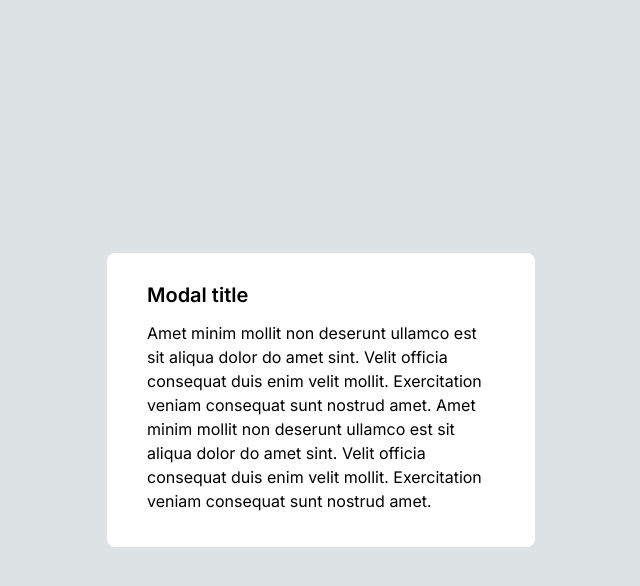
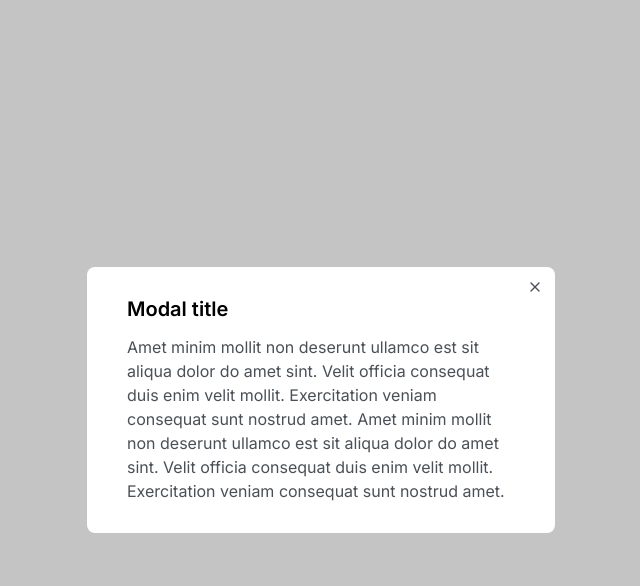
Before and after one commit to js-tasks-ru/htmlcss-20250522_ekaterina021, a website: page 05-lection3/02-modal/index.html in a window 1280 px wide. Both pictures are taken after a click on the button "Primary". Shown: the whole page, without its empty margins (319-959 px from the left). Drawn offline with Linux system fonts and the light colour scheme.

Commit message:
fix review comments

```diff
--- a/05-lection3/02-modal/index.html
+++ b/05-lection3/02-modal/index.html
@@ -10,12 +10,15 @@
     <body>
         <button id="modal-open" class="button button_primary">Primary</button>
         <div id="modal" class="modal">
-            <div class="modal_content">
-                <div class="modal_header">
-                    <div class="modal_title">Modal title</div>
-                    <img id="modal-close" class="modal_cross" src="../..//assets/images/x.svg"></img>
+            <div class="modal__content">
+                <svg id="modal-close" class="modal__cross" width="16" height="16" viewBox="0 0 16 16" fill="none" xmlns="http://www.w3.org/2000/svg">
+                    <path fill-rule="evenodd" clip-rule="evenodd" d="M12.4714 3.52861C12.7318 3.78896 12.7318 4.21107 12.4714 4.47141L4.47141 12.4714C4.21107 12.7318 3.78896 12.7318 3.52861 12.4714C3.26826 12.2111 3.26826 11.789 3.52861 11.5286L11.5286 3.52861C11.789 3.26826 12.2111 3.26826 12.4714 3.52861Z" fill="#495057"/>
+                    <path fill-rule="evenodd" clip-rule="evenodd" d="M3.52861 3.52861C3.78896 3.26826 4.21107 3.26826 4.47141 3.52861L12.4714 11.5286C12.7318 11.789 12.7318 12.2111 12.4714 12.4714C12.2111 12.7318 11.789 12.7318 11.5286 12.4714L3.52861 4.47141C3.26826 4.21107 3.26826 3.78896 3.52861 3.52861Z" fill="#495057"/>
+                </svg>
+                <div class="modal__header">
+                    <div class="modal__title">Modal title</div>
                 </div>
-                <div class="modal_text">Amet minim mollit non deserunt ullamco est sit aliqua dolor do amet sint. Velit officia consequat duis enim velit mollit. Exercitation veniam consequat sunt nostrud amet.
+                <div class="modal__text">Amet minim mollit non deserunt ullamco est sit aliqua dolor do amet sint. Velit officia consequat duis enim velit mollit. Exercitation veniam consequat sunt nostrud amet.
 Amet minim mollit non deserunt ullamco est sit aliqua dolor do amet sint. Velit officia consequat duis enim velit mollit. Exercitation veniam consequat sunt nostrud amet.</div>
             </div>
         </div>
--- a/05-lection3/02-modal/modal.css
+++ b/05-lection3/02-modal/modal.css
@@ -4,31 +4,30 @@
     justify-content: center;
     align-items: center;
     position: absolute;
+    top: 0;
+    left: 0;
     width: 100%;
     height: 100%;
-    background-color: var(--grey-2);
+    background-color: rgba(196, 196, 196, 1);
 }
 
-.modal_content {
+.modal__content {
     display: flex;
     flex-direction: column;
+    padding-bottom: 30px;
+    padding-left: 40px;
     width: 428px;
-    height: 294px;
     background-color: var(--white);
     border-radius: 8px;
     gap: 14px;
 }
 
-.modal_header {
+.modal__header {
     display: flex;
     justify-content: space-between;
 }
 
-.modal_title {
-    height: 24px;
-    padding-top: 30px;
-    padding-left: 40px;
-    padding-right: 40px;
+.modal__title {
     font-family: Inter;
     font-weight: 600;
     font-size: 20px;
@@ -37,23 +36,21 @@
     vertical-align: bottom;
 }
 
-.modal_text {
-    padding-bottom: 30xp;
-    padding-left: 40px;
+.modal__text {
     padding-right: 40px;
     font-family: Inter;
     font-weight: 400;
     font-size: 16px;
     line-height: 24px;
     letter-spacing: 0%;
+    color: var(--grey-4);
 }
 
-.modal_cross {
+.modal__cross {
+    position: relative;
+    top: 12px;
+    left: 400px;
     width: 16px;
     height: 16px;
-    padding: 12px;
+    color: var(--grey-4);
 }
-
-.button {
-    position: absolute;
-}
```
